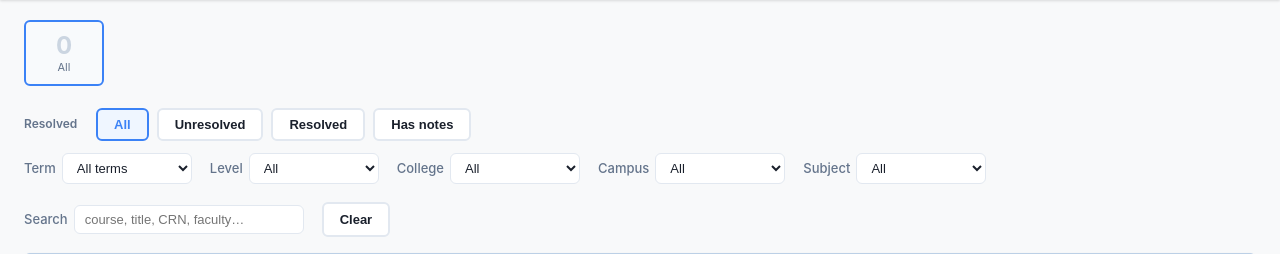
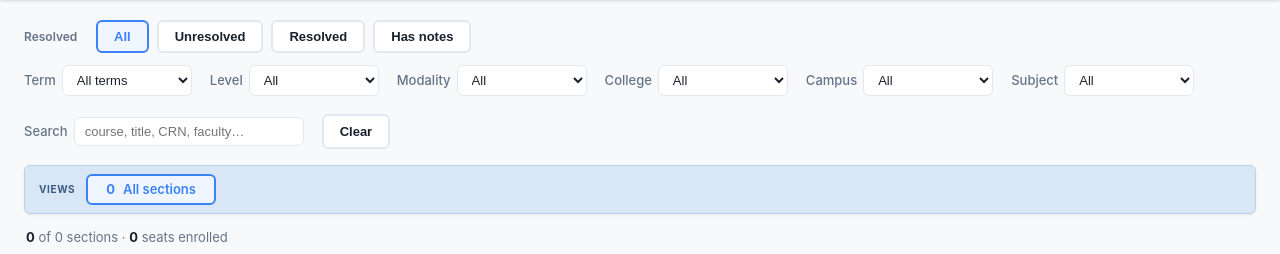
Before and after one commit to wmeleis/section-tracker, a Flask app: page / in a window 1280 px wide. Shown: the part 69-323 px from the top of the page. Run offline with Flask 3, Linux system fonts and the light colour scheme; data that the repository does not hold is empty.

Commit message:
Replace modality tile bar with a Modality dropdown filter
Delete the pipeline-style modality tiles (All/On-ground/Online/Hybrid/…) and
replace with a Modality dropdown in the filters row (Term/Level/Modality/
College/Campus/Subject/Search). Same filters.modality logic; tiles removed.

Co-Authored-By: Claude Opus 4.8 <noreply@anthropic.com>

```diff
--- a/static/app.js
+++ b/static/app.js
@@ -128,6 +128,13 @@ function uniq(key){ return [...new Set(allSections.map(s=>s[key]).filter(Boolean
 function populateFilters(){
   const te=$('#f-term');
   if(te){ te.innerHTML=availableTerms().map(t=>`<option value="${esc(t)}">${esc(t)}</option>`).join('')+'<option value="">All terms</option>'; te.value=filters.term; }
+  const me=$('#f-modality');
+  if(me){
+    const present=uniq('instructional_method');
+    const ordered=MOD_ORDER.filter(m=>present.includes(m)).concat(present.filter(m=>!MOD_ORDER.includes(m)));
+    me.innerHTML='<option value="">All</option>'+ordered.map(m=>`<option value="${esc(m)}">${esc(modShort(m))}</option>`).join('');
+    me.value=filters.modality;
+  }
   fillSelect('#f-college', uniq('college'), abbr);
   fillSelect('#f-campus', uniq('campus'));
   fillSelect('#f-subject', uniq('subject'));
@@ -167,24 +174,7 @@ function baseFiltered(skip){
 const getFiltered = () => baseFiltered(null).filter(s => evalNode(s, appliedTree));
 
 // ---------- render ----------
-function renderAll(){ renderPipeline(); renderViewTiles(); syncButtonRows(); renderHead(); renderTable(); }
-
-function renderPipeline(){
-  const bar=$('#pipeline-bar'); bar.innerHTML='';
-  const rows=baseFiltered('modality');
-  const counts={}; rows.forEach(s=>counts[s.instructional_method]=(counts[s.instructional_method]||0)+1);
-  const mk=(label,val,count)=>{
-    const active = (filters.modality===val) || (val==='' && !filters.modality);
-    const t=el('div','pipeline-step '+(count>0?'has-items':'empty')+(active?' active':''));
-    t.innerHTML=`<span class="step-count">${count.toLocaleString()}</span><span class="step-name">${esc(label)}</span>`;
-    t.title = (val||'All sections')+': '+count+' sections';
-    t.onclick=()=>{ filters.modality = (filters.modality===val?'':val); renderAll(); };
-    return t;
-  };
-  bar.appendChild(mk('All', '', rows.length));
-  MOD_ORDER.concat(Object.keys(counts).filter(m=>!MOD_ORDER.includes(m)))
-    .filter(m=>m && counts[m]).forEach(m=>bar.appendChild(mk(modShort(m),m,counts[m])));
-}
+function renderAll(){ renderViewTiles(); syncButtonRows(); renderHead(); renderTable(); }
 
 // button-row active-state sync
 function syncButtonRows(){
@@ -871,15 +861,17 @@ window.setResolved=v=>{ filters.resolved=(filters.resolved===v?'':v); renderAll(
 function bindControls(){
   $('#f-term').onchange=e=>{filters.term=e.target.value;renderAll();};
   $('#f-level').onchange=e=>{filters.level=e.target.value;renderAll();};
+  $('#f-modality').onchange=e=>{filters.modality=e.target.value;renderAll();};
   $('#f-college').onchange=e=>{filters.college=e.target.value;renderAll();};
   $('#f-campus').onchange=e=>{filters.campus=e.target.value;renderAll();};
   $('#f-subject').onchange=e=>{filters.subject=e.target.value;renderAll();};
   $('#f-search').oninput=e=>{filters.search=e.target.value;renderTable();};
 }
 function syncFilterControls(){
-  const te=$('#f-term'), lv=$('#f-level'), cs=$('#f-college'), ca=$('#f-campus'), su=$('#f-subject'), se=$('#f-search');
+  const te=$('#f-term'), lv=$('#f-level'), md=$('#f-modality'), cs=$('#f-college'), ca=$('#f-campus'), su=$('#f-subject'), se=$('#f-search');
   if(te) te.value=filters.term;
   if(lv) lv.value=filters.level;
+  if(md) md.value=filters.modality;
   if(cs) cs.value=filters.college; if(ca) ca.value=filters.campus;
   if(su) su.value=filters.subject; if(se) se.value=filters.search;
 }
--- a/templates/dashboard.html
+++ b/templates/dashboard.html
@@ -58,10 +58,6 @@
   </div>
 
   <main>
-    <div class="pipeline-row">
-      <div class="pipeline-bar" id="pipeline-bar"></div>
-    </div>
-
     <div class="controls-section">
       <div class="button-row" id="resolved-row">
         <span class="row-label">Resolved</span>
@@ -73,6 +69,7 @@
       <div class="filters">
         <div class="filter-group"><label>Term</label><select id="f-term"></select></div>
         <div class="filter-group"><label>Level</label><select id="f-level"><option value="">All</option><option value="GR">Graduate</option><option value="UG">Undergraduate</option></select></div>
+        <div class="filter-group"><label>Modality</label><select id="f-modality"></select></div>
         <div class="filter-group"><label>College</label><select id="f-college"><option value="">All</option></select></div>
         <div class="filter-group"><label>Campus</label><select id="f-campus"><option value="">All</option></select></div>
         <div class="filter-group"><label>Subject</label><select id="f-subject"><option value="">All</option></select></div>
```
